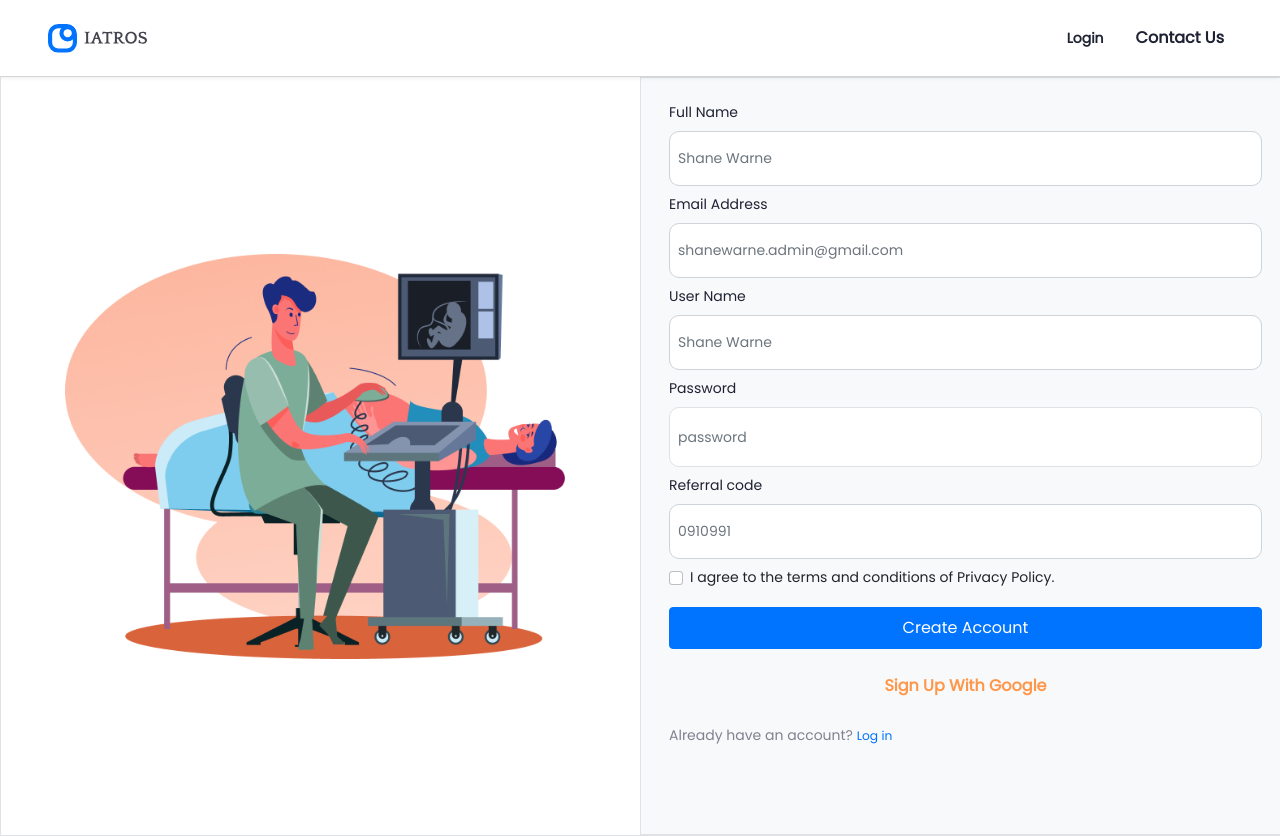
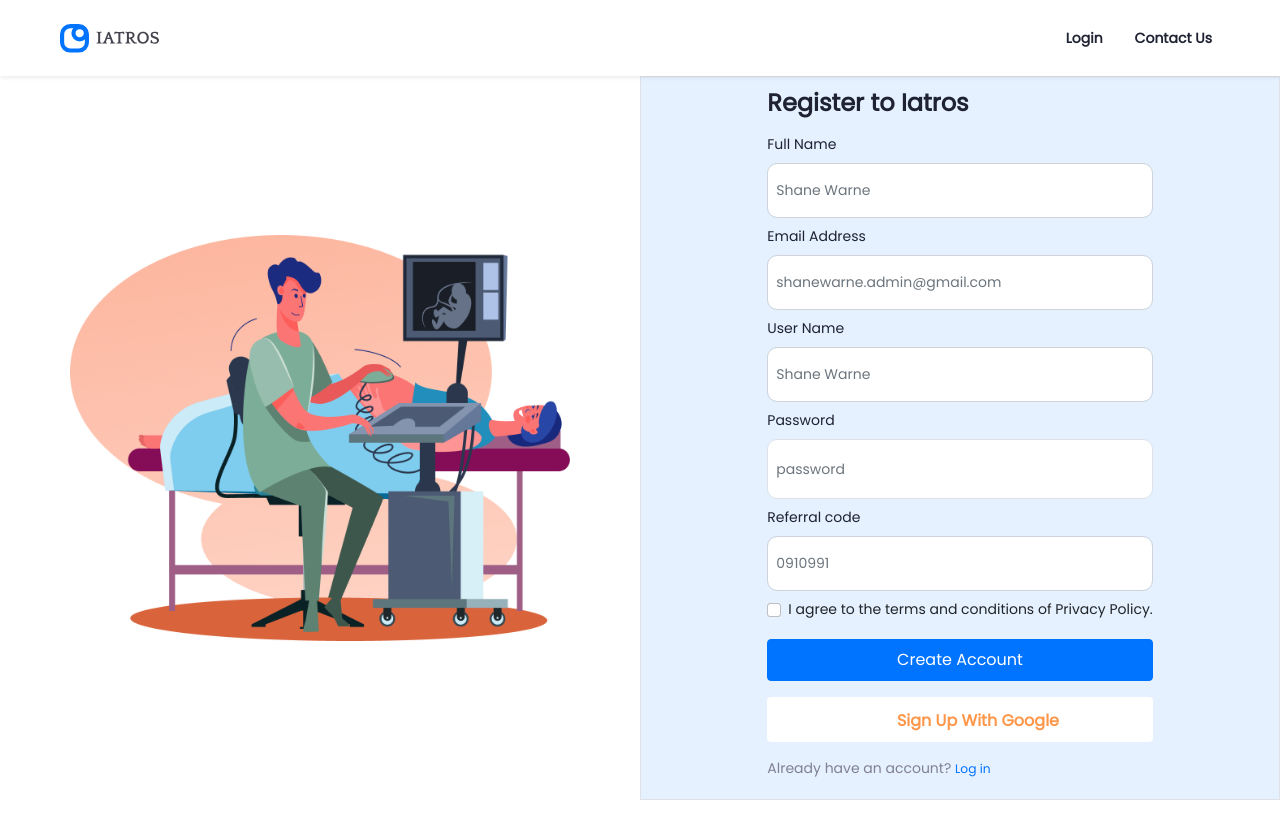
Before and after one commit to David-soulpage/medage-next, a Next.js app: page / in a window 1280 px wide. After the commit the page ends 800 px from the top, so only its background shows below. Built offline with nearby package versions, Linux system fonts and the light colour scheme; some icons are missing.

Commit message:
sign in page

```diff
--- a/components/elements/CustomCalender.tsx
+++ b/components/elements/CustomCalender.tsx
@@ -129,8 +129,8 @@ const CustomCalender: FC = () => {
   };
 
   return (
-    <div className=" row card p-3  my-3">
-      <h6 className="fw-bold text-base-black">Calender</h6>
+    <div className="w-100 row card p-3 g-0  my-3">
+      <h6 className="fw-bold text-base-black mt-3">Calender</h6>
       <CalenderButtons />
       <RenderContent />
     </div>
--- a/components/elements/RadiologyMessagesList.tsx
+++ b/components/elements/RadiologyMessagesList.tsx
@@ -1,11 +1,12 @@
 // react
-import React, { FC } from "react";
+import React, { FC, useState } from "react";
 // next
 import Link from "next/link";
 // components
 import MessagesCard from "@components/card/MessagesCard";
 // react boostrap
 import { Dropdown } from "react-bootstrap";
+import RadiologyMessagesModal from "@components/modal/RadiologyMessagesModal";
 
 const messagesList = [
   {
@@ -22,6 +23,7 @@ const messagesList = [
 ];
 
 const RadiologyMessagesList: FC = () => {
+  const [showModal, setModalStatus] = useState(false);
   const Header = () => {
     return (
       <div className="d-flex align-items-center justify-content-between">
@@ -32,9 +34,12 @@ const RadiologyMessagesList: FC = () => {
           </h6>
         </div>
         <div className="d-flex align-items-center">
-          <div className="btn btn-sm bg-white btn-outline-primary text-base-black fw-light">
-            New Message
-          </div>
+          <button
+            className="btn btn-outline-secondary text-dark"
+            onClick={() => setModalStatus(true)}
+          >
+            + New Message
+          </button>
 
           <Dropdown>
             <Dropdown.Toggle
@@ -56,6 +61,9 @@ const RadiologyMessagesList: FC = () => {
     );
   };
 
+  const handleClose = () => {
+    setModalStatus(false);
+  };
   const Footer = () => {
     return (
       <div className="ms-auto mt-3">
@@ -81,6 +89,7 @@ const RadiologyMessagesList: FC = () => {
       <Header />
       {renderMessagesList()}
       <Footer />
+      {showModal && <RadiologyMessagesModal show={showModal} handleClose={handleClose} />}
     </div>
   );
 };
--- a/components/elements/RadiologyTasks.tsx
+++ b/components/elements/RadiologyTasks.tsx
@@ -71,12 +71,6 @@ const RadiologyTasks: FC = () => {
           </div>
         );
       })}
-      <div
-        className=" d-flex flex-row-reverse mt-3"
-        onClick={() => Router.push("/radiology/messages")}
-      >
-        <small className="text-primary">View All</small>
-      </div>
       <AddTaskModal show={show} handleClose={handleClose} />
     </div>
   );
--- a/components/forms/signin.tsx
+++ b/components/forms/signin.tsx
@@ -6,6 +6,7 @@ import { useFormik } from "formik";
 import { Form, FormControl, FormGroup, FormLabel, InputGroup } from "react-bootstrap";
 // styled icons
 import { EyeFill, EyeSlashFill } from "@styled-icons/bootstrap/";
+import { Google } from "@styled-icons/boxicons-logos/";
 
 const SignIn: FC = () => {
   const [showPassword, setPassword] = useState(false);
@@ -26,7 +27,7 @@ const SignIn: FC = () => {
     setPassword(!showPassword);
   };
   return (
-    <Form className="p-3 pt-4" onSubmit={formik.handleSubmit}>
+    <Form onSubmit={formik.handleSubmit}>
       <Form.Group controlId="formBasicEmail" className="mb-2">
         <Form.Label className="text-base-black fw-normal">Full Name</Form.Label>
         <Form.Control
@@ -113,11 +114,12 @@ const SignIn: FC = () => {
         </button>
       </div>
       <div className="my-3">
-        <button type="button" className="btn btn-white text-orange fw-bold w-100 rounded py-2">
+        <button type="button" className="btn bg-white text-orange fw-bold w-100 rounded py-2">
+          <Google size="20" className="text-orange me-3" />
           Sign Up With Google
         </button>
       </div>
-      <div className="my-2">
+      <div className="my-2 d-flex align-self-center">
         <small className="text-light-grey text-center">
           Already have an account? <small className="text-primary">Log in</small>
         </small>
--- a/layouts/AuthPageLayout.tsx
+++ b/layouts/AuthPageLayout.tsx
@@ -1,3 +1,4 @@
+import React from "react";
 // next
 import Link from "next/link";
 // react-boostrap
@@ -5,8 +6,8 @@ import { Navbar, Nav, Container, Image } from "react-bootstrap";
 
 const AuthPageLayout = (props: any) => {
   return (
-    <>
-      <div>
+    <div className="container-fluid min-vh-100 d-flex flex-column">
+      <div className="row">
         <Navbar className="shadow-sm" expand="lg">
           <Container className="py-2 px-5" fluid>
             <Navbar.Brand className="fw-bold">
@@ -26,7 +27,9 @@ const AuthPageLayout = (props: any) => {
                 </li>
                 <li className="nav-item fw-bold ms-3 px-2">
                   <Link href="">
-                    <a className="text-decoration-none text-base-black">Contact Us</a>
+                    <a className="text-decoration-none text-base-black">
+                      <small>Contact Us</small>
+                    </a>
                   </Link>
                 </li>
               </Nav>
@@ -34,8 +37,8 @@ const AuthPageLayout = (props: any) => {
           </Container>
         </Navbar>
       </div>
-      <div>{props.children}</div>
-    </>
+      <div className="row flex-grow-1">{props.children}</div>
+    </div>
   );
 };
 
--- a/pages/index.tsx
+++ b/pages/index.tsx
@@ -10,16 +10,13 @@ import { AuthPageLayout } from "layouts";
 const Home: FC = () => {
   return (
     <AuthPageLayout>
-      <div className="border" style={{ height: "95vh" }}>
-        <div className="h-100">
-          <div className="row justify-content-center h-100">
-            <div className="col-md-6 text-center align-self-center">
-              <Image className="img-fluid" src="/home.png" width="500" />
-            </div>
-            <div className="col-md-6 h-100 bg-light border align-self-center align-items-center mx-auto">
-              <SignIn />
-            </div>
-          </div>
+      <div className="col-md-6 text-center align-self-center ">
+        <Image className="img-fluid" src="/home.png" width="500" />
+      </div>
+      <div className="col-md-6 bg-light-primary border align-items-center d-flex ">
+        <div className="w-md-75 mx-auto">
+          <h4 className="text-base-black fw-bold mb-3 me-auto">Register to Iatros</h4>
+          <SignIn />
         </div>
       </div>
     </AuthPageLayout>
--- a/pages/radiology/dashboard.tsx
+++ b/pages/radiology/dashboard.tsx
@@ -62,7 +62,6 @@ const Dashboard = () => {
   return (
     <RadiologyLayout>
       <CardSection list={cards} />
-
       <div className="mt-4">
         <div className="row">
           <div className="col-md-6">
@@ -80,9 +79,7 @@ const Dashboard = () => {
           </div>
         </div>
       </div>
-      <div className="container">
-        <CustomCalender />
-      </div>
+      <CustomCalender />
     </RadiologyLayout>
   );
 };
--- /dev/null
+++ b/prettier.config.js
@@ -0,0 +1,5 @@
+module.exports = {
+    trailingComma: 'es5',
+    tabWidth: 2,
+    semi: false,
+};
```
